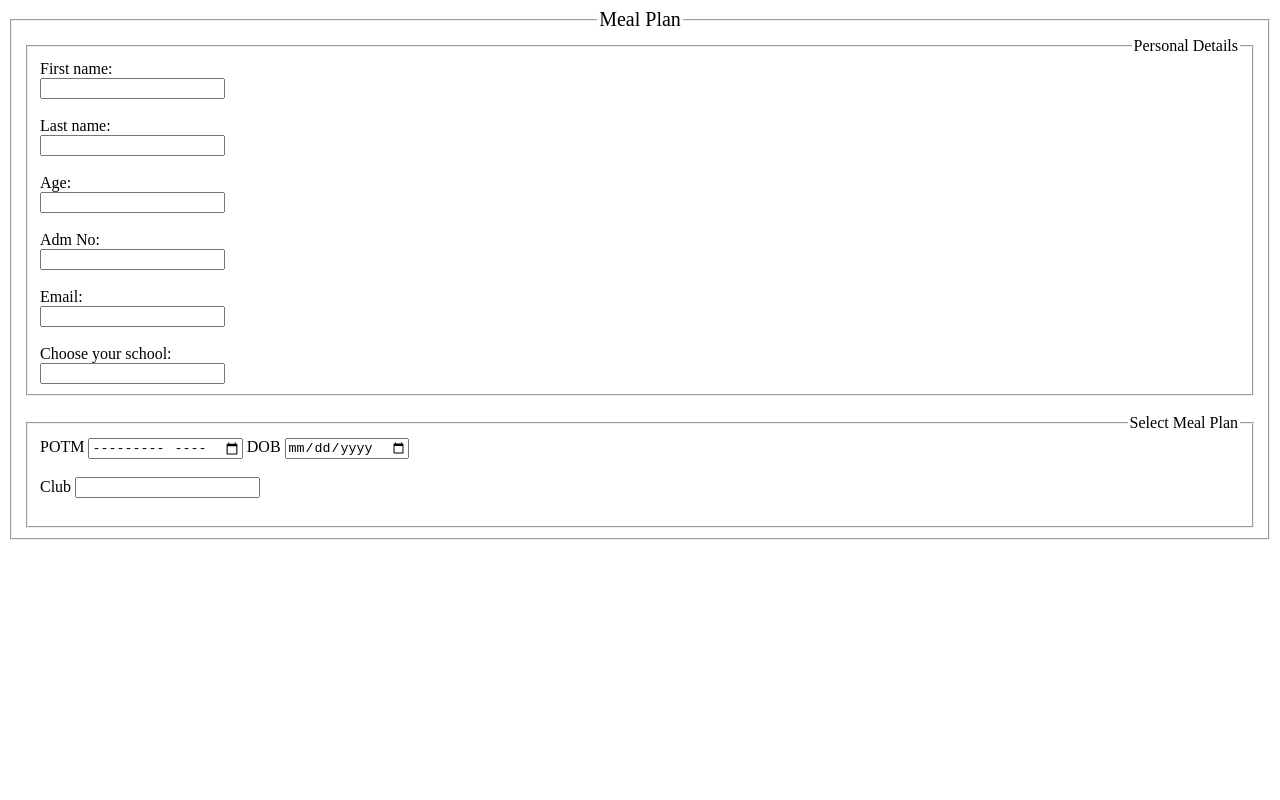
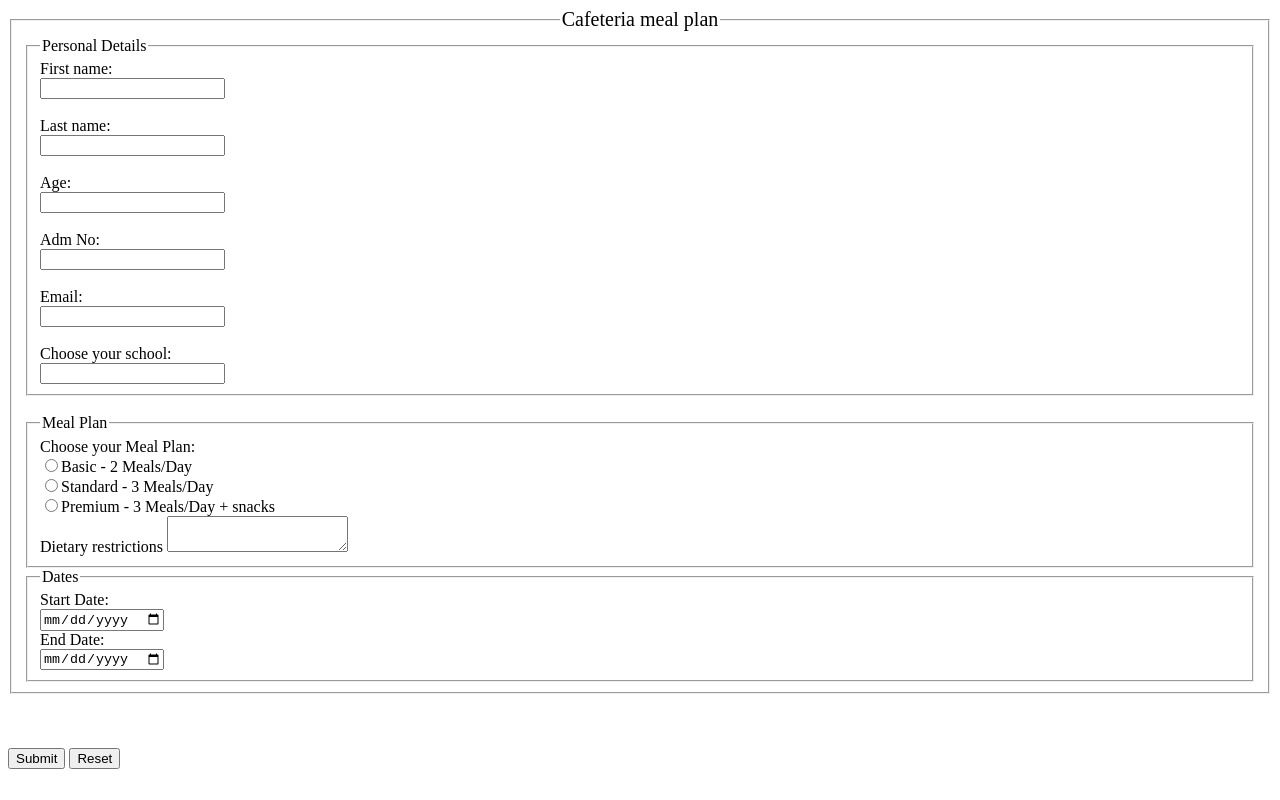
Before and after one commit to yltimon/form, a plain HTML site: page index.html in a window 1280 px wide. Drawn offline with Linux system fonts and the light colour scheme.

Commit message:
done with finesse and class

```diff
--- a/index.html
+++ b/index.html
@@ -6,11 +6,11 @@
     <title>Form INNit</title>
 </head>
 <body>
-    <form action="">
+    <form action="" method="post">
         <fieldset>
-            <legend style="text-align: center; font-size: 20px;">Meal Plan</legend>
+            <legend style="text-align: center; font-size: 20px;">Cafeteria meal plan</legend>
             <fieldset>
-                <legend style="text-align: right;">Personal Details</legend>
+                <legend style="text-align: left;">Personal Details</legend>
                 <label for="FN">First name:</label><br>
                 <input type="text" name="firstname" id="FN"><br>
                 <br>
@@ -28,7 +28,6 @@
                 <br>
                 <label for="schoolFaculty">Choose your school:</label><br>
                 <input list="school" name="school" id="schoolFaculty">
-
                 <datalist id="school">
                 <option value="Computing Science">
                 <option value="Communication and Multimedia Journalism">
@@ -37,19 +36,32 @@
                 <option value="Law School">
                 </datalist>
 
-            </fieldset><br>
-                <fieldset>
-                    <legend style="text-align: right;" >Select Meal Plan</legend>
-                    <label for="POTM">POTM</label>
-                    <input type="month" name="Month" id="Month">
-                    <label for="DOB">DOB</label>
-                    <input type="date" name="DOB" id="DOB"><br>
+            </fieldset>
+            <br>
+            <fieldset>
+                    <legend style="text-align: left;"  for="Mealplan">Meal Plan</legend>
+                    <label id="Mealplan">Choose your Meal Plan:</label><br>
+                    <input  for="Mealplan" type="radio" name="Mealplan" value="Basic">Basic - 2 Meals/Day
                     <br>
-                    <label for="CB">Club</label>
-                    <input type="text" name="Club" id="CB"><br>
+                    <input  for="Mealplan" type="radio" name="Mealplan" value="Standard">Standard - 3 Meals/Day
                     <br>
-                </fieldset>
+                    <input  for="Mealplan" type="radio" name="Mealplan" value="Premium">Premium - 3 Meals/Day + snacks
+                    <br>
+                    <label for="Diet_restrictions">Dietary restrictions</label>
+                    <textarea id="Diet_restrictions" name="dietary_restrictions"></textarea>
+            </fieldset>
+
+            <fieldset>
+                <legend>Dates</legend>
+                <label for="start_date">Start Date:</label><br>
+                <input type="date" id="start_date" name="start_date"><br>
+                <label for="end_date">End Date:</label><br>
+                <input type="date" id="end_date" name="end_date"><br>
+            </fieldset>
         </fieldset>
+        <br><br><br>
+        <input type="submit" value="Submit">
+        <input type="reset" value="Reset">
     </form>
 </body>
 </html>
```
